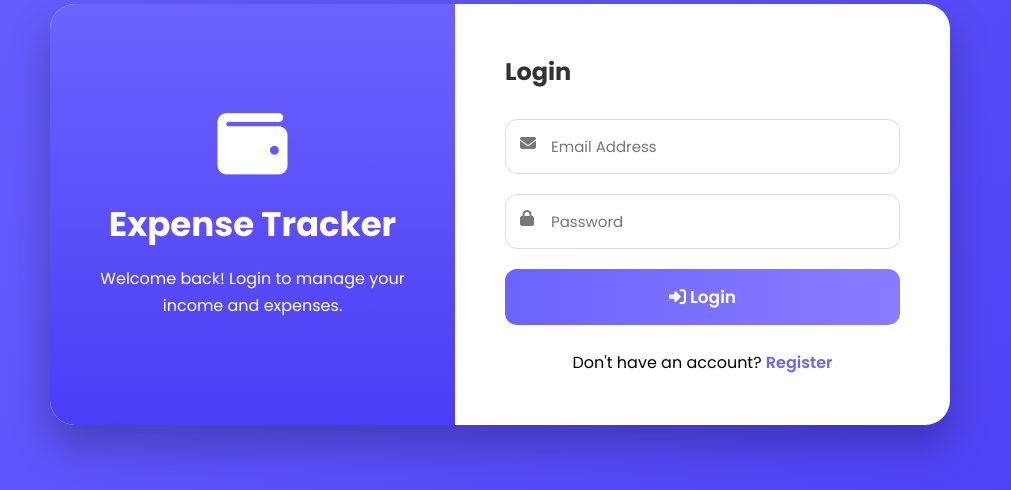
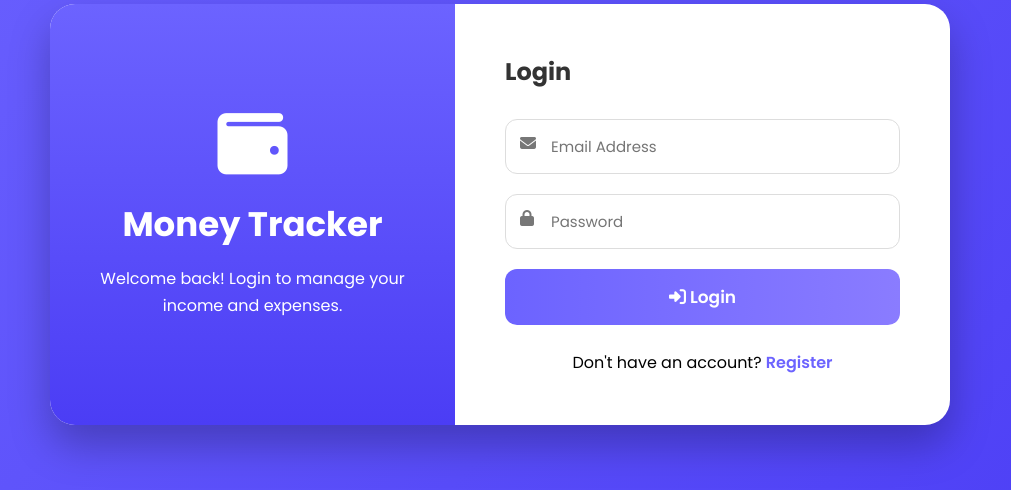
Before and after one commit to ReshmaHulge/Money-Tracker, a Flask app: page /login in a window 1280 px wide. Shown: the part 186-676 px from the top of the page, without its empty margins (140-1151 px from the left). Run offline with Flask 3, Linux system fonts and the light colour scheme.

Commit message:
Update login.html

```diff
--- a/templates/login.html
+++ b/templates/login.html
@@ -7,7 +7,7 @@
     <meta charset="UTF-8">
     <meta name="viewport" content="width=device-width, initial-scale=1.0">
 
-    <title>Login | Expense Tracker</title>
+    <title>Login | Money Tracker</title>
 
     <link rel="preconnect" href="https://fonts.googleapis.com">
     <link rel="preconnect" href="https://fonts.gstatic.com" crossorigin>
@@ -95,7 +95,7 @@
 
             <i class="fa-solid fa-wallet"></i>
 
-            <h1>Expense Tracker</h1>
+            <h1>Money Tracker</h1>
 
             <p>
                 Welcome back! Login to manage your income and expenses.
```
